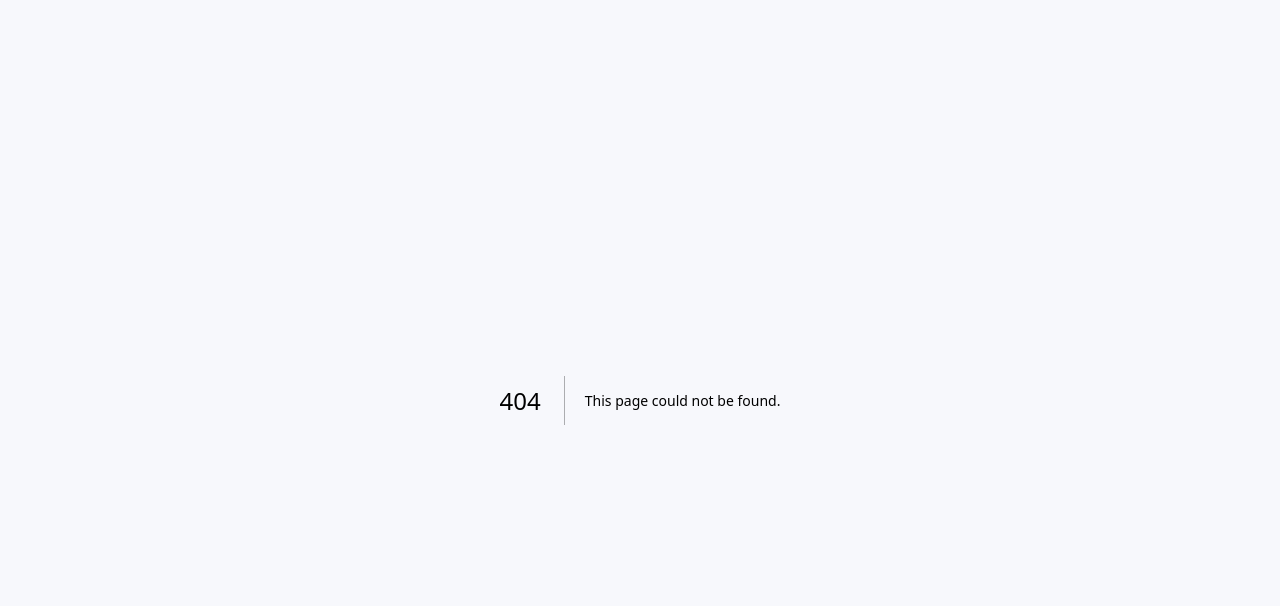
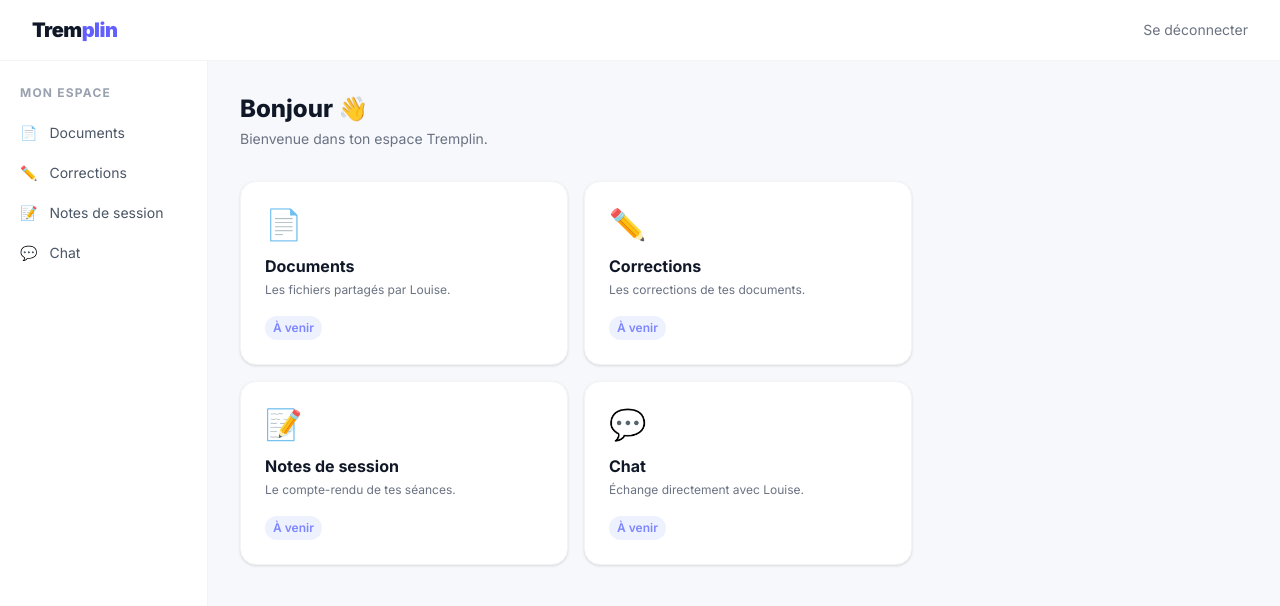
Before and after one commit to louiseheraud/presentation, a Next.js app: page /espace in a window 1280 px wide. Before the commit this address had no page. Shown: the top 606 px of the page. Built offline with nearby package versions, Linux system fonts and the light colour scheme; no server answers.

Commit message:
feat: add espace dashboard home page with placeholder sections
Co-Authored-By: Claude Sonnet 4.6 <noreply@anthropic.com>

```diff
--- /dev/null
+++ b/app/espace/page.tsx
@@ -0,0 +1,67 @@
+'use client'
+
+import { useEffect, useState } from 'react'
+import { createSupabaseBrowser } from '@/lib/supabase-browser'
+
+const sections = [
+  {
+    label: 'Documents',
+    icon: '📄',
+    description: 'Les fichiers partagés par Louise.',
+  },
+  {
+    label: 'Corrections',
+    icon: '✏️',
+    description: 'Les corrections de tes documents.',
+  },
+  {
+    label: 'Notes de session',
+    icon: '📝',
+    description: 'Le compte-rendu de tes séances.',
+  },
+  {
+    label: 'Chat',
+    icon: '💬',
+    description: 'Échange directement avec Louise.',
+  },
+]
+
+export default function EspacePage() {
+  const [email, setEmail] = useState('')
+
+  useEffect(() => {
+    const supabase = createSupabaseBrowser()
+    supabase.auth.getUser().then(({ data }) => {
+      if (data.user?.email) setEmail(data.user.email)
+    })
+  }, [])
+
+  const firstName = email ? email.split('@')[0] : ''
+
+  return (
+    <div>
+      <h1 className="text-2xl font-extrabold text-gray-900 mb-1">
+        Bonjour{firstName ? ` ${firstName}` : ''} 👋
+      </h1>
+      <p className="text-gray-500 text-sm mb-8">
+        Bienvenue dans ton espace Tremplin.
+      </p>
+
+      <div className="grid grid-cols-2 gap-4 max-w-2xl">
+        {sections.map((s) => (
+          <div
+            key={s.label}
+            className="bg-white rounded-2xl border border-gray-100 p-6 shadow-sm"
+          >
+            <div className="text-3xl mb-3">{s.icon}</div>
+            <h2 className="font-bold text-gray-900 mb-1">{s.label}</h2>
+            <p className="text-xs text-gray-500 mb-4">{s.description}</p>
+            <span className="inline-block text-xs font-semibold text-indigo-400 bg-indigo-50 px-2 py-1 rounded-full">
+              À venir
+            </span>
+          </div>
+        ))}
+      </div>
+    </div>
+  )
+}
```
Also changed, not shown: 1 other file (tests, documents, lock files or other folders).
